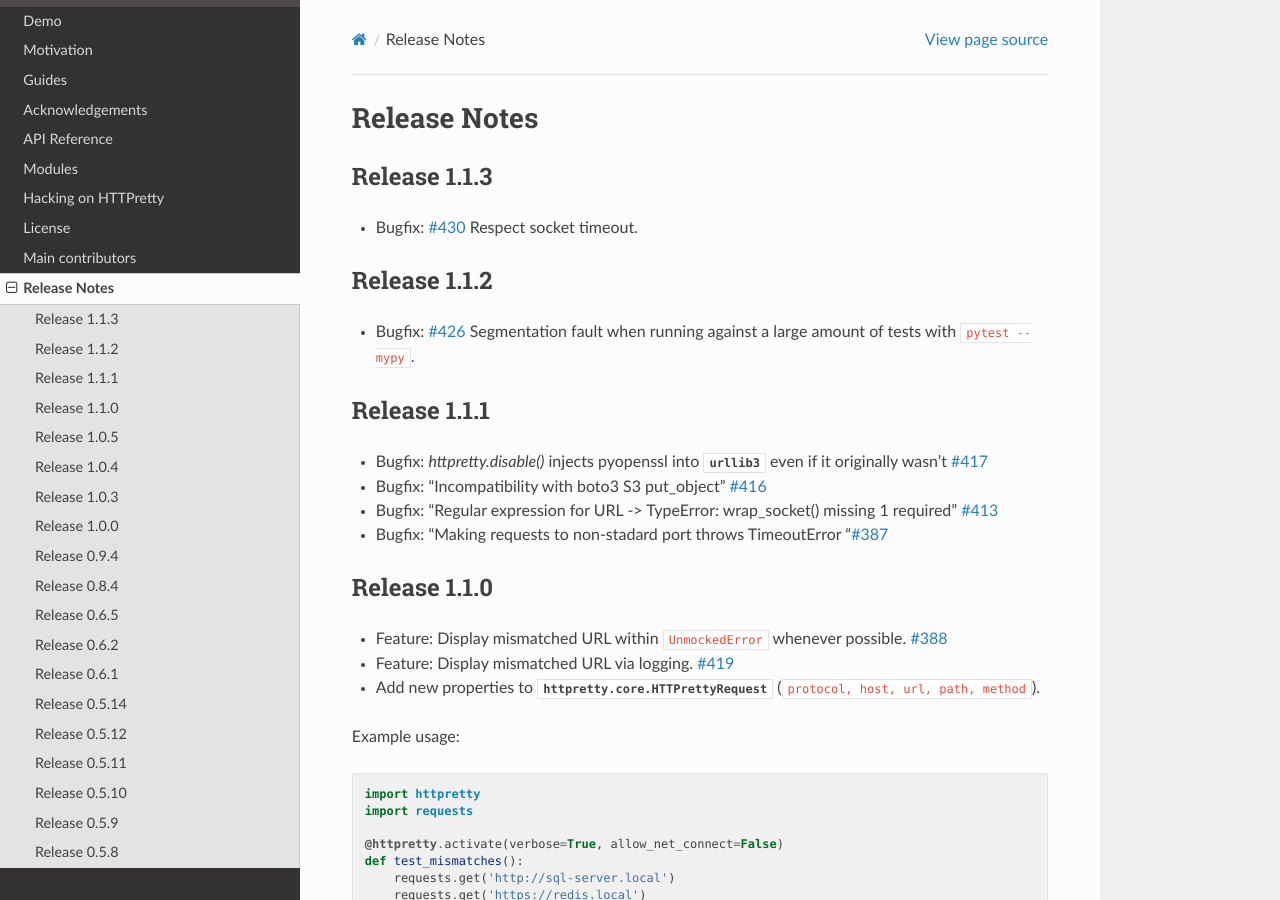
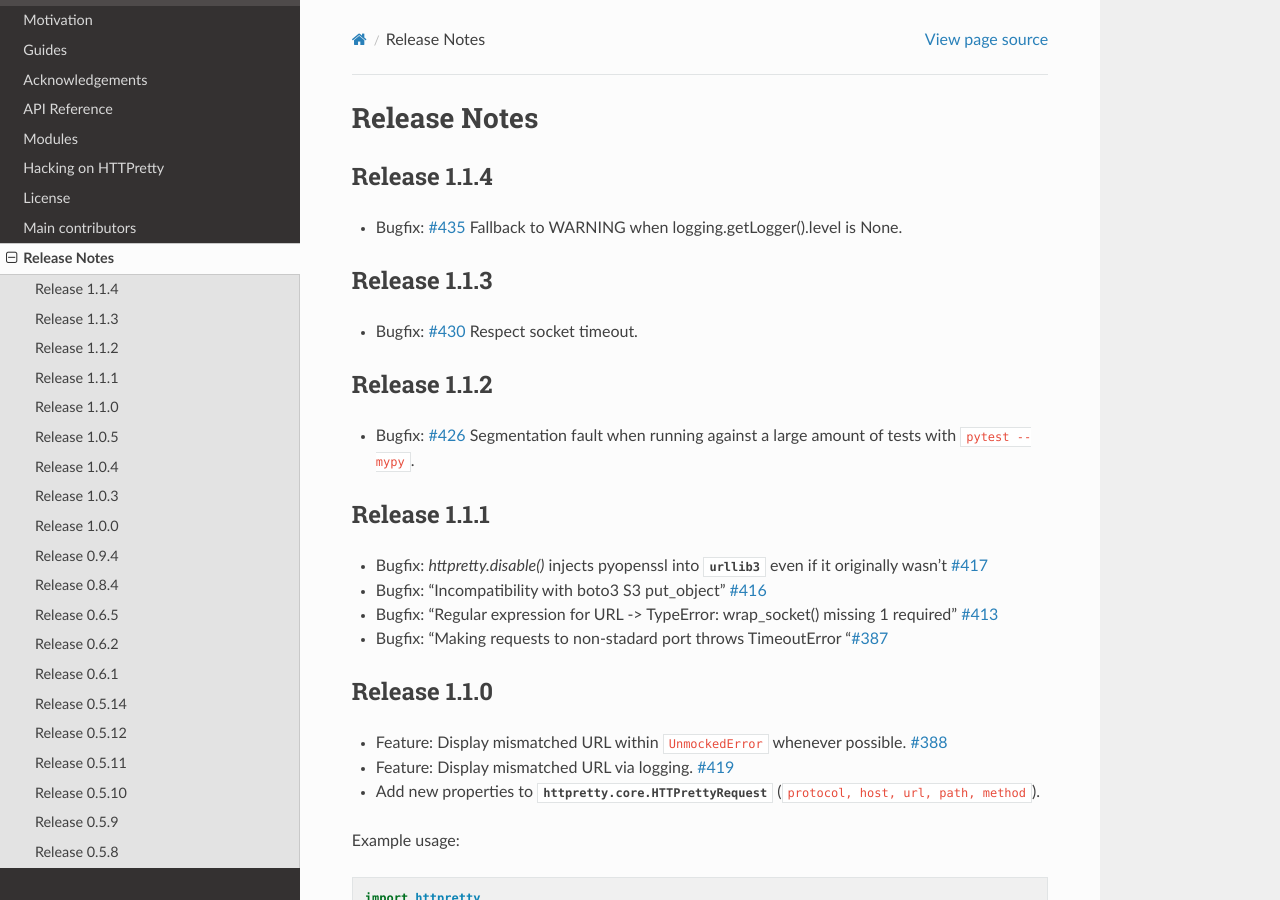
Before and after one commit to gabrielfalcao/HTTPretty, a Sphinx documentation site: the page built from docs/source/changelog.rst, in a window 1280 px wide and 900 px high. Built offline with Sphinx 7.4.7 and the Read the Docs theme 2.0.0, drawn with Linux system fonts in a browser that asks for light colours.

Commit message:
changelog

```diff
--- a/docs/source/changelog.rst
+++ b/docs/source/changelog.rst
@@ -1,5 +1,10 @@
 Release Notes
 =============
+
+Release 1.1.4
+-------------
+
+- Bugfix: `#435 <https://github.com/gabrielfalcao/HTTPretty/issues/435>`_ Fallback to WARNING when logging.getLogger().level is None.
 
 Release 1.1.3
 -------------
```
